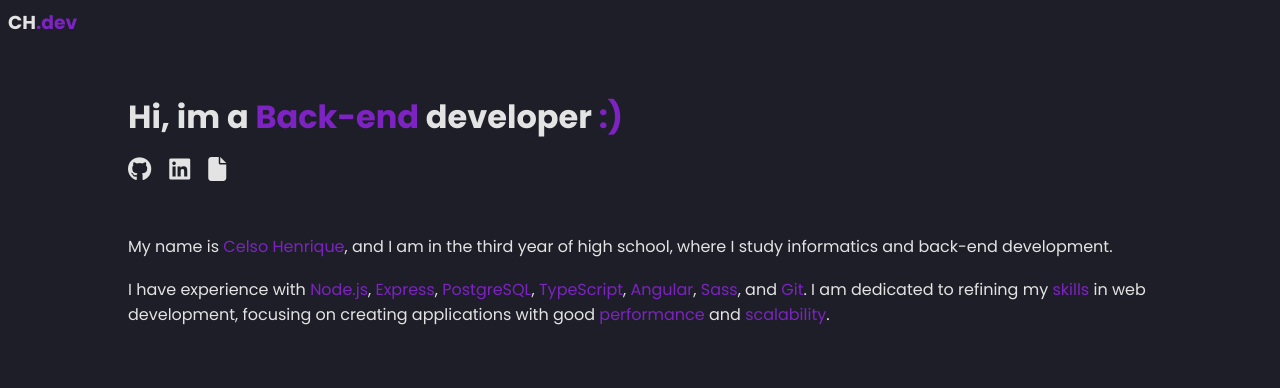
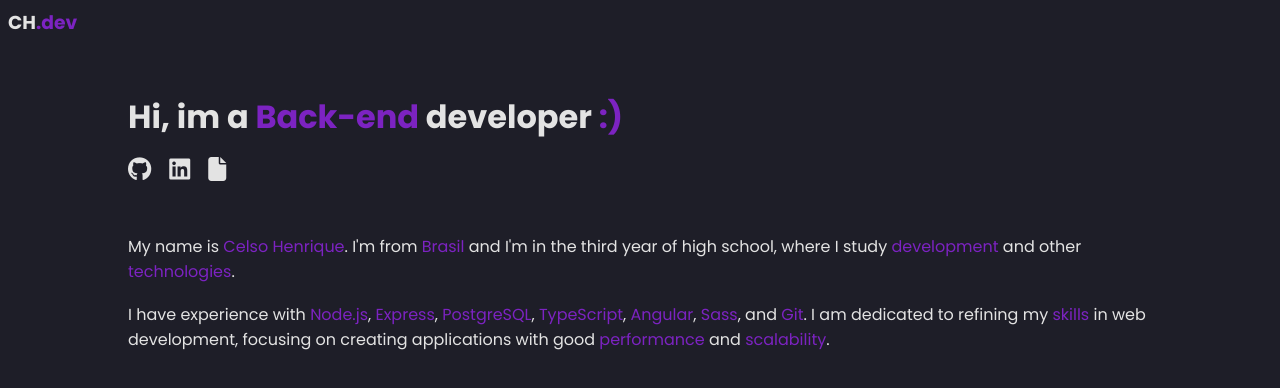
Before and after one commit to nothiaki/nothiaki.github.io, an Angular app: page / in a window 1280 px wide. Shown: the top 388 px of the page. Built offline with nearby package versions, Linux system fonts and the light colour scheme.

Commit message:
chore: about me text

```diff
--- a/src/app/components/home/home.component.html
+++ b/src/app/components/home/home.component.html
@@ -14,9 +14,9 @@
       </div>
     </div>
     <div class="about-container">
-      <p>My name is <span>Celso Henrique</span>,
-        and I am in the third year of high school,
-        where I study informatics and back-end development.</p>
+      <p>My name is <span>Celso Henrique</span>.
+        I'm from <span>Brasil</span> and I'm in the third year of high school,
+        where I study <span>development</span> and other <span>technologies</span>.</p>
       <p>I have experience with <span>Node.js</span>,
         <span>Express</span>, <span>PostgreSQL</span>,
         <span>TypeScript</span>, <span>Angular</span>,
```
